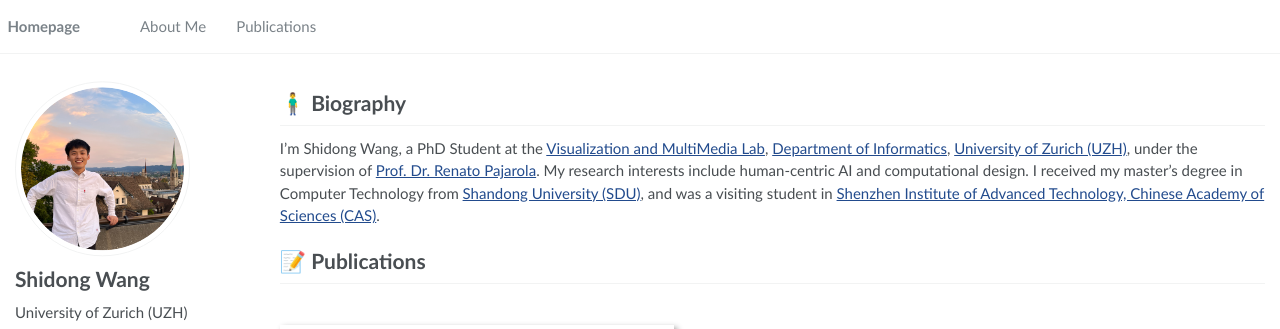
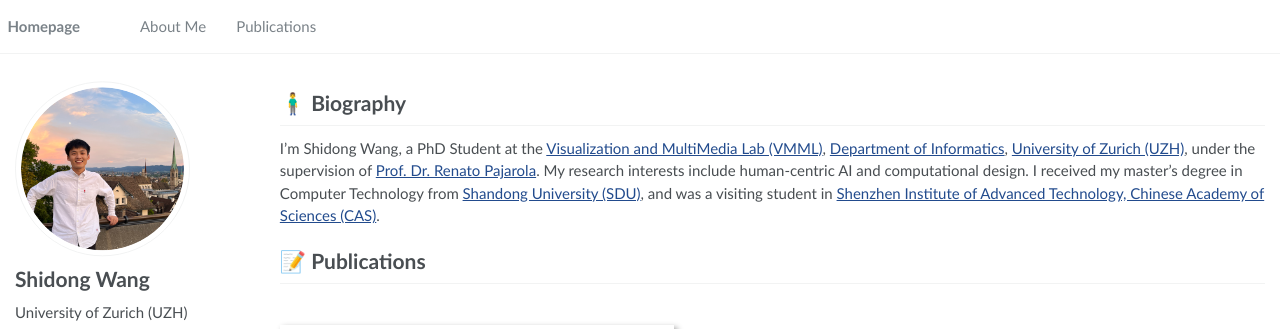
Before and after one commit to shidong-wang/shidong-wang.github.io, a Jekyll site: the page built from _pages/about.md, in a window 1280 px wide. Shown: the top 329 px of the page. Built offline with Jekyll 4.4.1, drawn with Linux system fonts in a browser that asks for light colours; some web fonts are replaced.

Commit message:
Update about.md

```diff
--- a/_pages/about.md
+++ b/_pages/about.md
@@ -19,7 +19,7 @@ redirect_from:
 
 # 🧍‍♂️ Biography
 
-I’m Shidong Wang, a PhD Student at the [Visualization and MultiMedia Lab](https://www.ifi.uzh.ch/en/vmml.html), [Department of Informatics](https://www.ifi.uzh.ch/en.html), [University of Zurich (UZH)](https://www.uzh.ch/en.html), under the supervision of <a href="https://www.ifi.uzh.ch/en/vmml/people/current-staff/pajarola.html" target="_blank">Prof. Dr. Renato Pajarola</a>. My research interests include human-centric AI and computational design.
+I’m Shidong Wang, a PhD Student at the [Visualization and MultiMedia Lab (VMML)](https://www.ifi.uzh.ch/en/vmml.html), [Department of Informatics](https://www.ifi.uzh.ch/en.html), [University of Zurich (UZH)](https://www.uzh.ch/en.html), under the supervision of [Prof. Dr. Renato Pajarola](https://www.ifi.uzh.ch/en/vmml/people/current-staff/pajarola.html). My research interests include human-centric AI and computational design.
 I received my master's degree in Computer Technology from [Shandong University (SDU)](https://www.sdu.edu.cn/), and was a visiting student in [Shenzhen Institute of Advanced Technology, Chinese Academy of Sciences (CAS)](https://www.siat.ac.cn/).
 
 <!-- # 🔥 News
```
